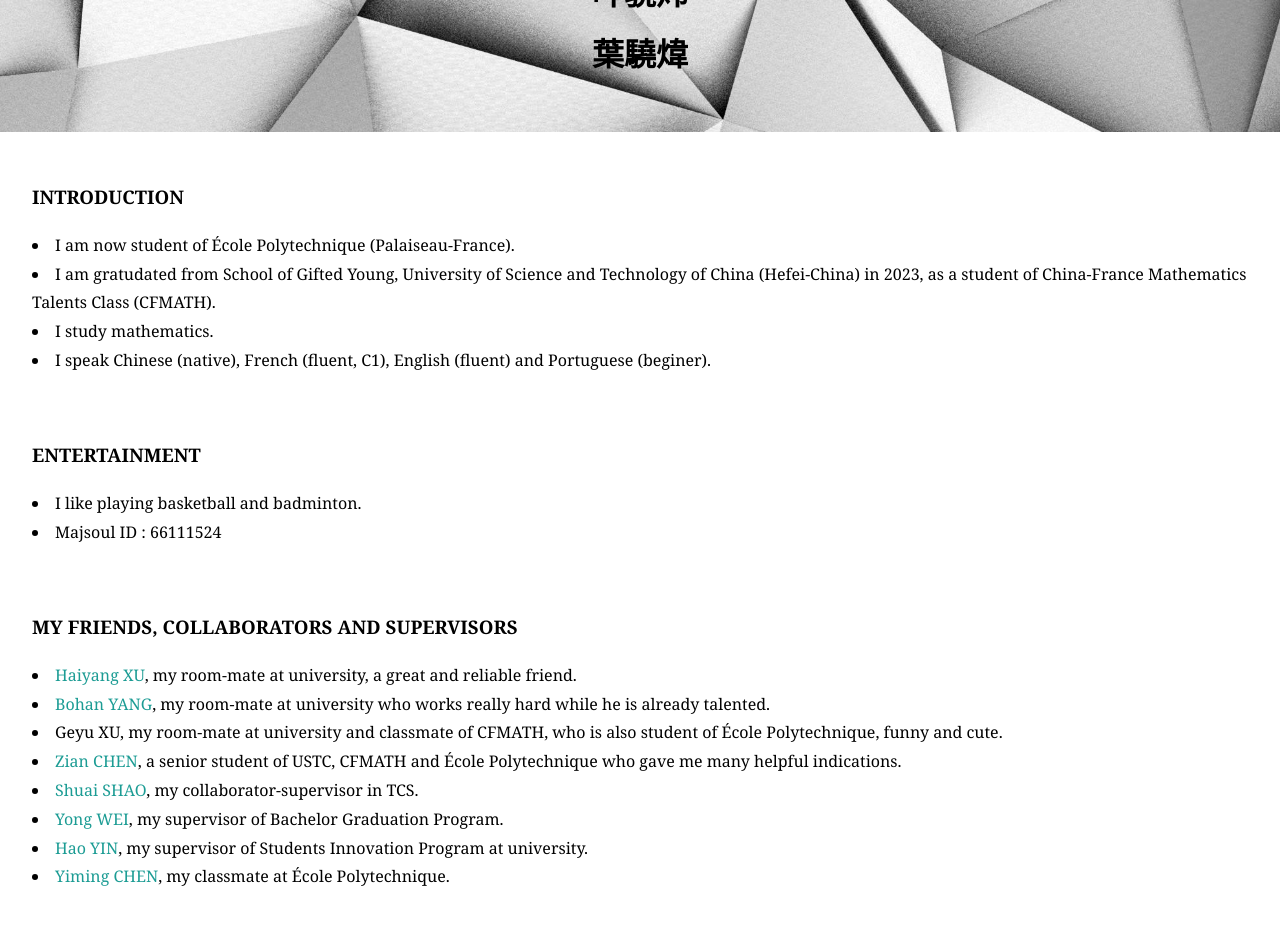
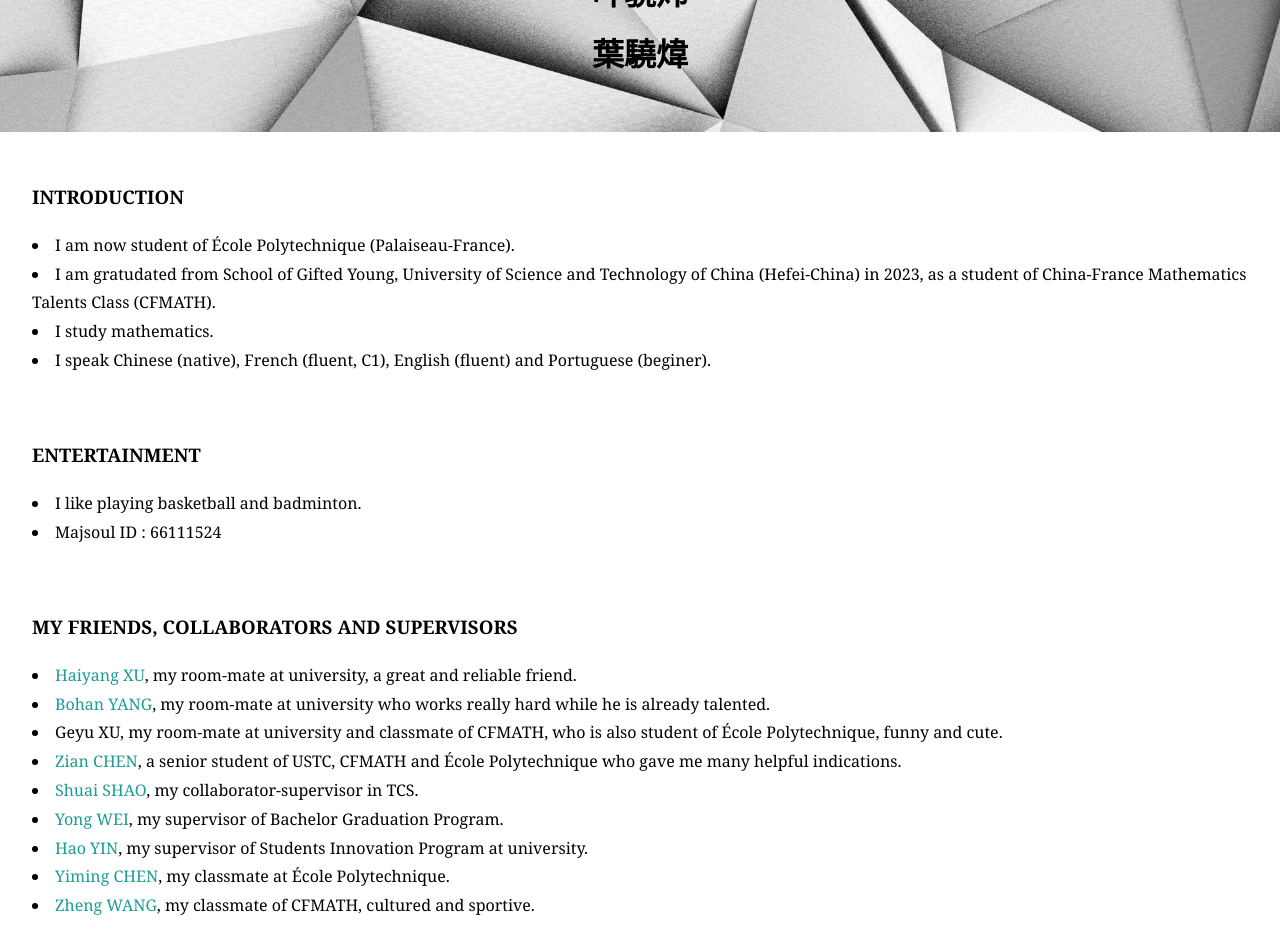
Before and after one commit to XiaoweiYEXavier/XiaoweiYEXavier.github.io, a Jekyll site: the page built from index.html, in a window 1280 px wide. Shown: the part 328-1280 px from the top of the page. Built offline with Jekyll 4.4.1, drawn with Linux system fonts in a browser that asks for light colours; some web fonts are replaced; before the commit the page ends 1251 px from its top, so only the background shows below that.

Commit message:
Update index.html

```diff
--- a/index.html
+++ b/index.html
@@ -38,6 +38,7 @@ title: YE Xiaowei
 	    <li><a href="https://faculty.ustc.edu.cn/weiyong/">Yong WEI</a>, my supervisor of Bachelor Graduation Program.  </li>
             <li><a href="http://staff.ustc.edu.cn/~haoyin/">Hao YIN</a>, my supervisor of Students Innovation Program at university. </li>
 	    <li><a href="http://saturntsen.github.io/">Yiming CHEN</a>, my classmate at École Polytechnique. </li>
+			<li><a href="https://sites.google.com/view/zhengwangmath/home/">Zheng WANG</a>, my classmate of CFMATH, cultured and sportive. </li>
 	</u1>
 	</section>
 </div><!-- /.blurb -->
```
